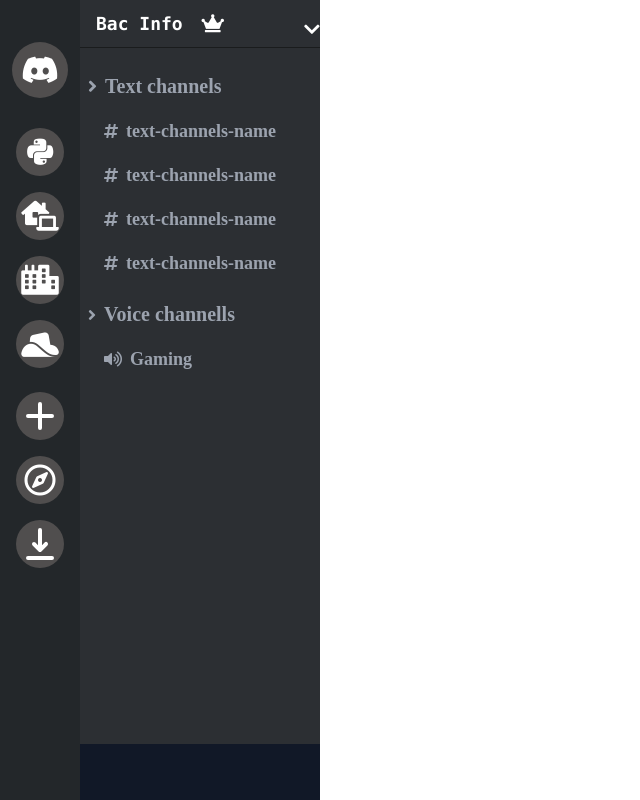
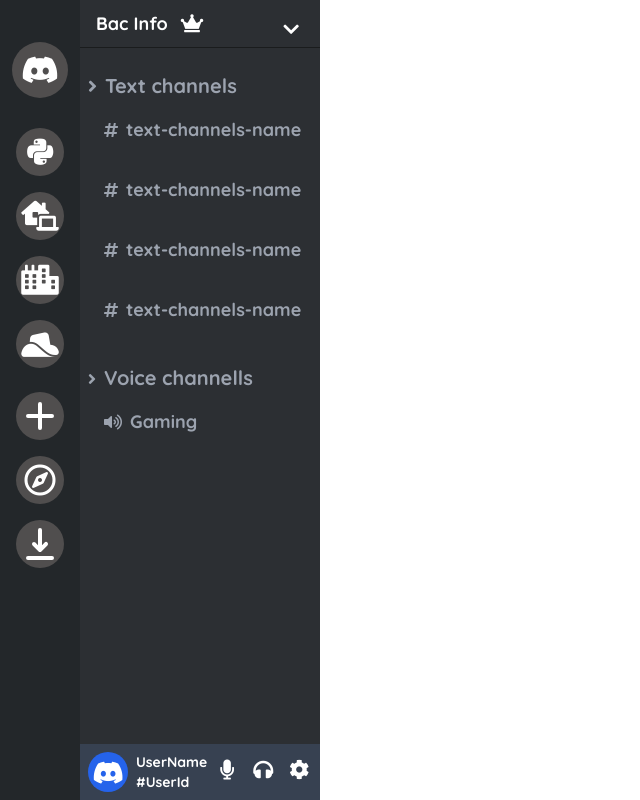
Before and after one commit to ZakArfaoui/discord-clone-ui, a plain HTML site: page index.html in a window 1280 px wide. Shown: the whole page, without its empty margins (0-640 px from the left). Drawn offline with nearby package versions, Linux system fonts and the light colour scheme.

Commit message:
test e5er

```diff
--- a/index.css
+++ b/index.css
@@ -1,4 +1,10 @@
-
+@font-face {
+    font-family: 'oussemata7an';
+    src: url("./fonts/Quicksand/Quicksand-VariableFont_wght.ttf");
+}
+*{
+    font-family: "oussemata7an";
+}
 .root{
     background-color: #23272A;
 }
@@ -66,3 +72,18 @@
 .test6 > div >:hover{
     color: rgb(17, 137, 184);
 }
+
+
+
+.fa-discord-1{
+    font-size: 25px;
+}
+
+
+.mic:hover, .headphones:hover, .settings:hover{
+    background-color: rgba(255, 255, 255, 0.253);
+}
+.mic, .headphones, .settings{
+    transition-duration: 0.5s;
+    color: #fff;
+}
--- a/index.html
+++ b/index.html
@@ -10,7 +10,7 @@
     <link rel="stylesheet" href="index.css">
     <title>hello </title>
 </head>
-<body class=" w-full h-full absolute flex font-mono font-bold">
+<body class=" w-full h-full absolute flex  font-bold">
     <div class="root w-20 h-full relative pt-14">
             <div class="test1 flex justify-center items-center  pb-2  border-gray-900">
                 <div class="imgs firs-logo bg-blue-600 w-14 h-14 rounded-full  flex justify-center items-cente overflow-hidden
@@ -97,11 +97,26 @@
                     <i class="fas fa-volume-up "><span class="hover:text-white pl-2 text-lg">Gaming</span><i class="fas fa-user-plus pl-6 relative ml-16 invisible"></i></i>
                 </div>
             </div>
-            <div class="ledt-navbar-bootom absolute w-full h-14 bg-gray-900 bottom-0 ">
-
-                    <!-- <i class="fab fa-discord fa-discord-1 "></i> -->
-
-
+            <!-- no comment -->
+            <div class="ledt-navbar-bootom absolute w-full h-14 bg-gray-700 bottom-0 flex items-cente ">
+                <div class="cercle w-10 h-10  rounded-full bg-blue-600 flex justify-center ml-2 mt-2">
+                    <i class="fab fa-discord fa-discord-1 relative text-white object-contain mt-2"></i>
+                </div>
+                <div class="info block ml-2 mt-2 relative ">
+                    <p class="text-white -mb-6 text-sm">UserName</p><br>
+                    <p class="text-white font-bold text-sm">#UserId</p>
+                </div>
+                <div class="media-section flex gap-x-1 mt-2 ml-1 relative">
+                    <div title="Mic" class="mic w-8 h-8  rounded-md	 flex justify-center items-cente ">
+                        <i class="fas fa-microphone mt-2 text-xl"></i>
+                    </div>
+                    <div title="Headphone" class="headphones w-8 h-8  rounded-md	 flex justify-center items-cente ">
+                        <i class="fas fa-headphones mt-2 text-xl"></i>
+                    </div>
+                    <div title="settings" class="settings w-8 h-8  rounded-md	 flex justify-center items-cente ">
+                        <i class="fas fa-cog mt-2 text-xl"></i>
+                    </div>
+                </div>
             </div>
         </div>
 
```
Also changed, not shown: fonts/Quicksand/OFL.txt (added), fonts/Quicksand/Quicksand-VariableFont_wght.ttf (added), fonts/Quicksand/README.txt (added), fonts/Quicksand/static/Quicksand-Bold.ttf (added), fonts/Quicksand/static/Quicksand-Light.ttf (added), fonts/Quicksand/static/Quicksand-Medium.ttf (added), fonts/Quicksand/static/Quicksand-Regular.ttf (added), fonts/Quicksand/static/Quicksand-SemiBold.ttf (added), 1 other file.
